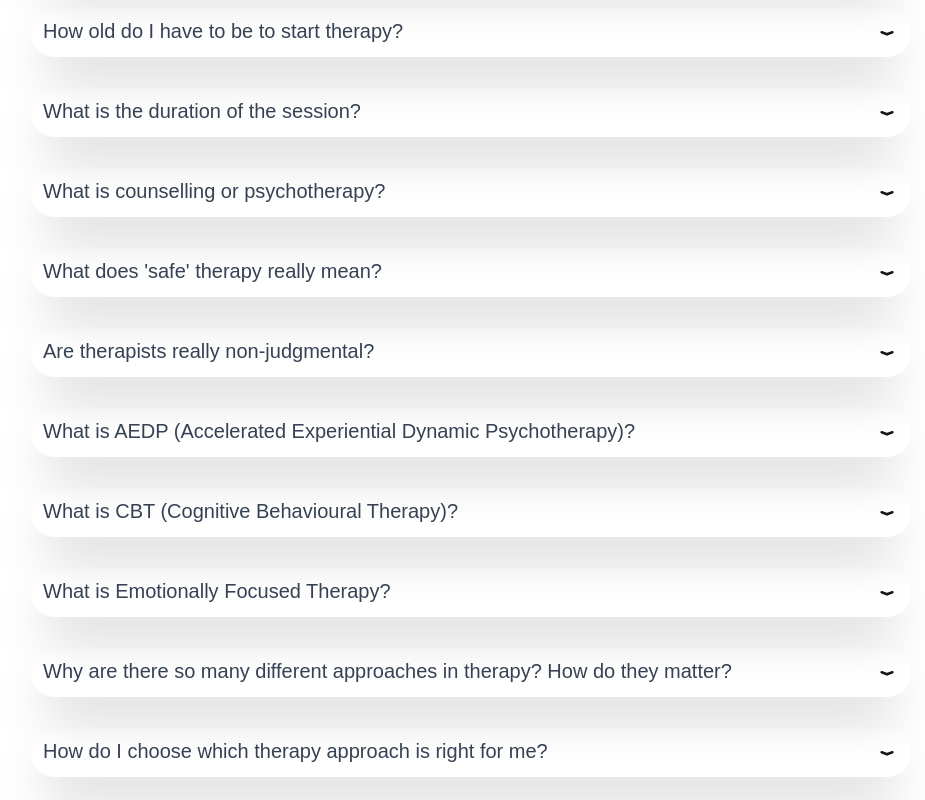
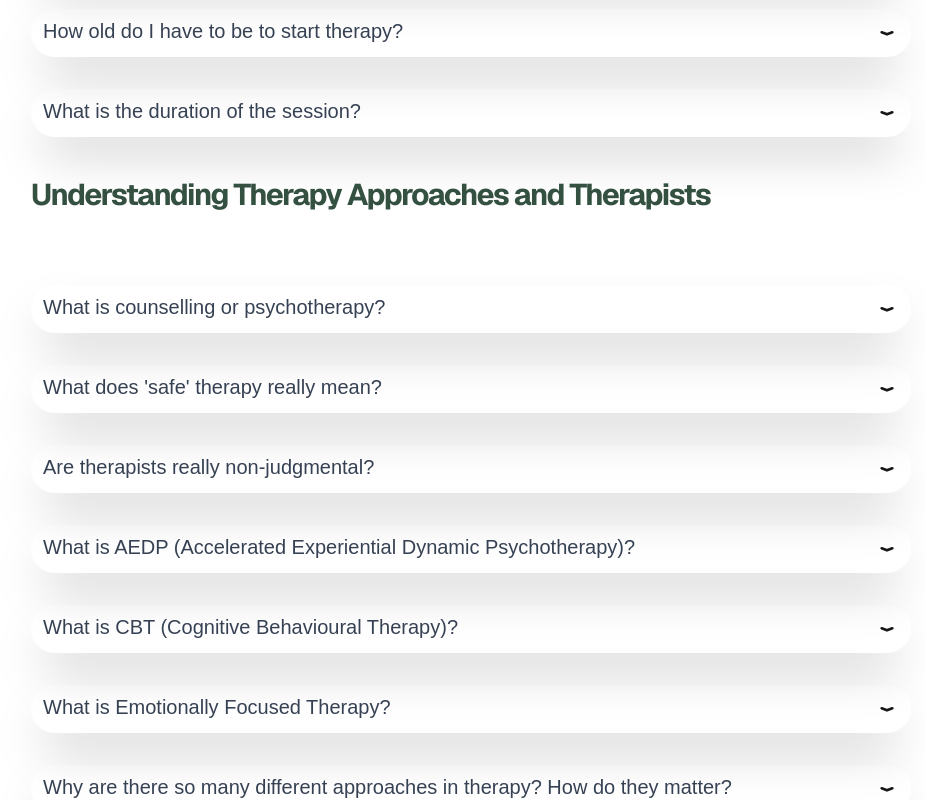
Before and after one commit to Shree0310/MindCraftWellness, a Next.js app: page /FAQs in a window 1280 px wide. Shown: the part 1300-2100 px from the top of the page, without its empty margins (169-1094 px from the left). Built offline with nearby package versions, Linux system fonts and the light colour scheme.

Commit message:
fixed duplication of questions

```diff
--- a/src/app/Components/FAQ/FAQs.tsx
+++ b/src/app/Components/FAQ/FAQs.tsx
@@ -251,14 +251,19 @@ const FAQs = () => {
                 </h2>
             </div>
             <div className="div">
-                {uniqueCategories.map(categories => (
-                <div key={categories} className="flex flex-col gap-8 mx-24">
-                    <h2 className="text-[#345041] font-bold tracking-tighter font-sans text-3xl my-10">{categories}</h2>
-                {faqData.map((faq,idx)=> (
-                    <div className="w-[880px]" key={`faq - ${idx}`}>
-                        <FAQItem question={faq.question} answer={faq.answer}  />
-                    </div>
-                ))}
+            {uniqueCategories.map(category => (
+                <div key={category} className="flex flex-col gap-8 mx-24">
+                    <h2 className="text-[#345041] font-bold tracking-tighter font-sans text-3xl my-10">
+                        {category}
+                    </h2>
+                    {faqData
+                        .filter(faq => faq.category === category)
+                        .map((faq, idx) => (
+                            <div className="w-[880px]" key={`faq-${category}-${idx}`}>
+                                <FAQItem question={faq.question} answer={faq.answer} />
+                            </div>
+                        ))
+                    }
                 </div>
             ))}
             </div>
```
